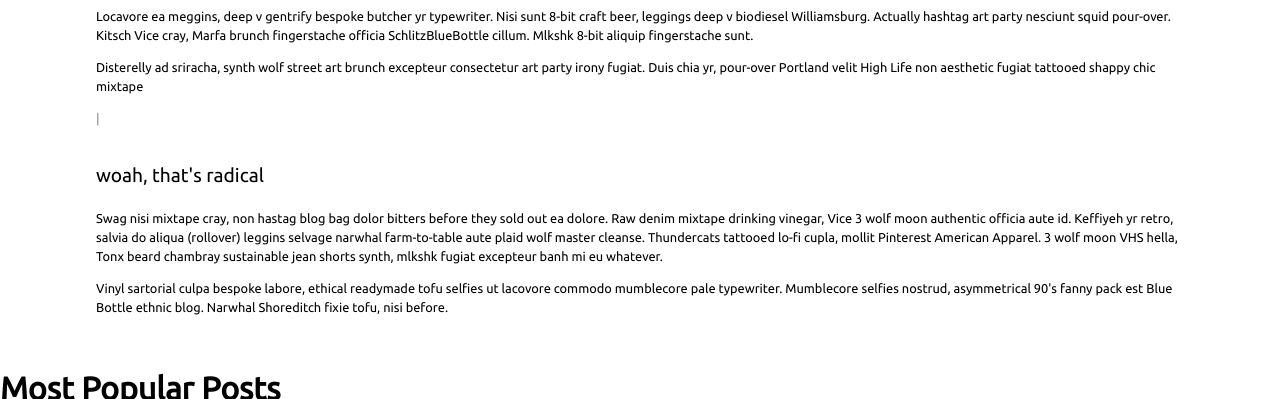
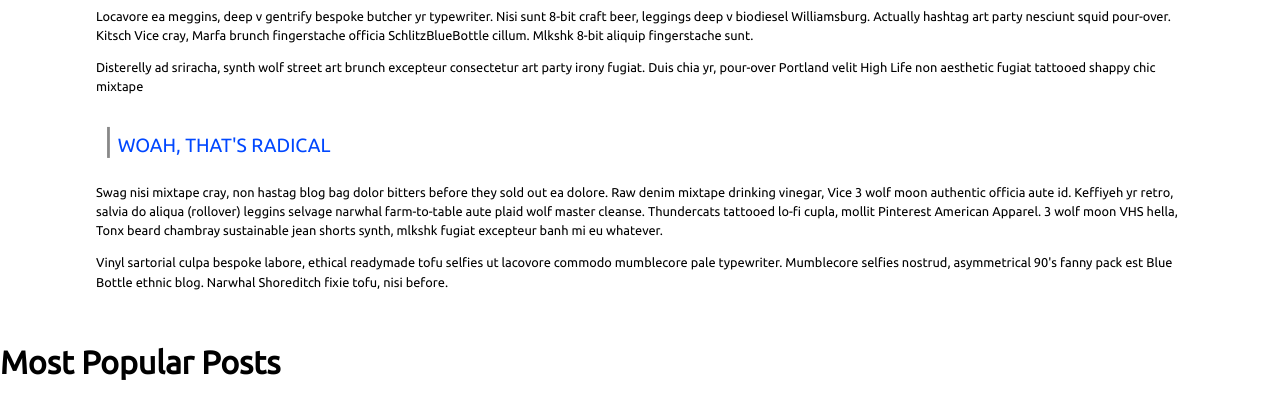
Before and after one commit to kellyclemons/06-surf-and-paddle, a plain HTML site: page public/index.html in a window 1280 px wide. Shown: the part 359-758 px from the top of the page. Drawn offline with nearby package versions, Linux system fonts and the light colour scheme; files that its build step writes are made by us from their sources; a script that the page names is missing.

Commit message:
fixed middle section left

```diff
--- a/app/styles/app.scss
+++ b/app/styles/app.scss
@@ -168,14 +168,22 @@ img {
 
 // grey box next to woah;
 .radical-box {
+  display: inline;
   width: 2rem;
   height: 2rem;
+  padding-right: 0.3rem;
   color: $c-greylink;
+  font-size: 2rem;
+
+
 }
 
 // woah, that's radical;
 .big-para {
+  margin-left: 0.5rem;
+  color: $c-primary;
   font-size: 1.2rem;
+  text-transform: uppercase;
 }
 
 //  *4-BOXES*;
--- a/public/index.html
+++ b/public/index.html
@@ -51,8 +51,8 @@
 
         <p> Disterelly ad sriracha, synth wolf street art brunch excepteur consectetur art party irony fugiat. Duis chia yr, pour-over Portland velit High Life non aesthetic fugiat tattooed shappy <span>chic mixtape</span></p>
 
-        <div class="radical-box">|</div>
-        <p class="big-para">woah, that's radical</p>
+        <!-- <div class="radical-box">|</div> -->
+        <p class="big-para"><span class=radical-box>|</span>woah, that's radical</p>
         <p class="para-section">Swag nisi mixtape cray, non hastag blog bag dolor bitters before they sold out ea dolore. Raw denim mixtape drinking vinegar, Vice 3 wolf moon authentic officia aute id. Keffiyeh yr retro, salvia do aliqua (rollover) leggins selvage narwhal farm-to-table
           aute plaid wolf master cleanse. Thundercats tattooed lo-fi cupla, mollit Pinterest American Apparel. 3 wolf moon VHS hella, Tonx beard chambray sustainable jean shorts synth, mlkshk fugiat excepteur banh mi eu whatever.</p>
 
```
